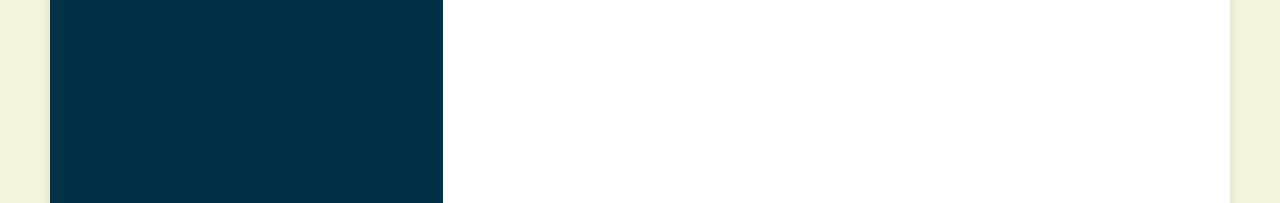
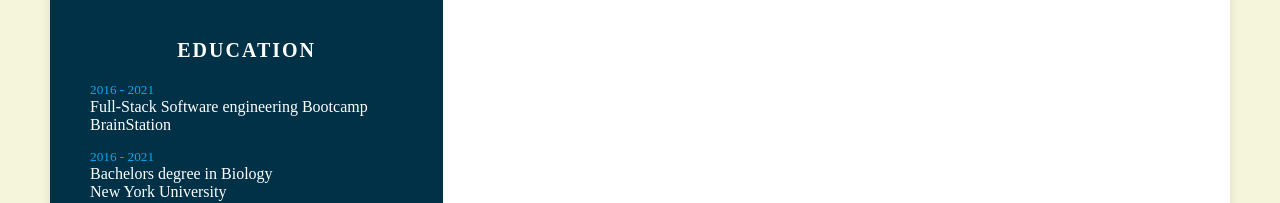
Before and after one commit to ralfiibaj97/ResumeBuilder, a website: page index.html in a window 1280 px wide. Shown: the part 597-800 px from the top of the page. Drawn offline with Linux system fonts and the light colour scheme.

Commit message:
Add education section

```diff
--- a/Styles/main.scss
+++ b/Styles/main.scss
@@ -99,6 +99,22 @@ body {
     font-weight: 300;
     margin-left: 10px;
 }
+.contact.education li {
+    margin-bottom: 15px;
+}
+.contact.education h5 {
+    color: #03a9f4;
+    font-weight: 500;
+}
+.contact.education h4 {
+    color: #fff;
+    font-weight: 500;
+}
+.contact.education h4:nth-child(2)
+{
+    color: #fff;
+    font-weight: 500;
+}
 .container .right-side {
     position: relative;
     background: #fff;
--- a/index.html
+++ b/index.html
@@ -39,6 +39,22 @@
             </li>
           </ul>
         </div>
+
+        <div class="contact education">
+            <h3 class="title">Education</h3>
+            <ul>
+              <li>
+                <h5>2016 - 2021</h5>
+                <h4>Full-Stack Software engineering Bootcamp</h4>
+                <h4>BrainStation</h4>
+              </li>
+              <li>
+                <h5>2016 - 2021</h5>
+                <h4>Bachelors degree in Biology</h5>
+                <h4>New York University</h4>
+              </li>
+            </ul>
+          </div>
       </div>
       <div class="right-side"></div>
     </div>
```
Also changed, not shown: Styles/main.css, dist/styles.css, 2 other files.
